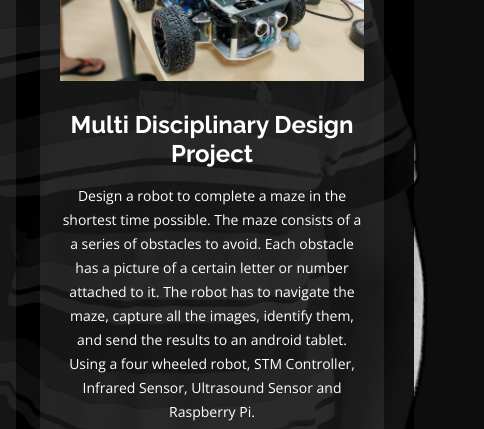
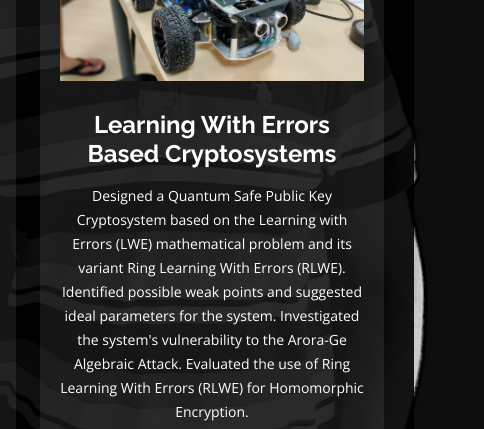
Before and after one commit to apaditya7/AdityaPorfolio.io, a plain HTML site: page index.html in a window 1280 px wide. Both pictures are taken after a click on the link "Projects". Shown: the part 349-778 px from the top of the page, 796-1280 px from the left. Drawn offline with nearby package versions, Linux system fonts and the light colour scheme.

Commit message:
Applied Crypto without picture

```diff
--- a/index.html
+++ b/index.html
@@ -690,15 +690,15 @@
         <div class="col-lg-4 col-md-6 d-flex align-items-stretch mt-4 mt-lg-0">
           <div class="icon-box">
             <img src="./assets/img/portfolio/mdp.png" style="width: 100%; margin-bottom: 10%;">
-            <h4><a href="https://github.com/sekheng/MDP_Group34_RobotCats">Multi Disciplinary Design Project</a></h4>
+            <h4><a href="https://github.com/sekheng/MDP_Group34_RobotCats">Learning With Errors Based Cryptosystems</a></h4>
             <p>
-              Design a robot to complete a maze in the shortest time possible. The maze consists of a a series of obstacles to avoid. Each obstacle has a picture of a certain
-              letter or number attached to it. The robot has to navigate the maze, capture all the images, identify them, and send the results to an android tablet. Using a
-              four wheeled robot, STM Controller, Infrared Sensor, Ultrasound Sensor and Raspberry Pi.
+              Designed a Quantum Safe Public Key Cryptosystem based on the Learning with Errors (LWE) mathematical problem and its variant Ring Learning With Errors (RLWE).
+              Identified possible weak points and suggested ideal parameters for the system. Investigated the system's vulnerability to the Arora-Ge Algebraic Attack.
+              Evaluated the use of Ring Learning With Errors (RLWE) for Homomorphic Encryption.
             </p>
             <div class="text-skills">
               <p>
-                TensorFlow Lite | Object Detection | Roboflow | Computer Vision | Raspberry Pi (Linux)
+                Public Key Cryptography | Cybersecurity | Quantum Cryptography
               </p>
             </div>
           </div>
```
